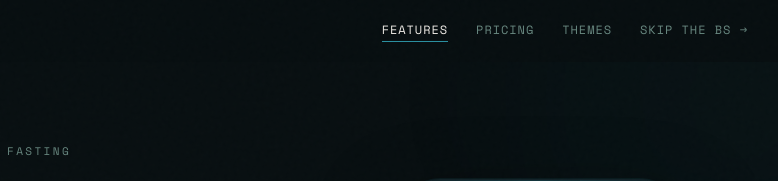
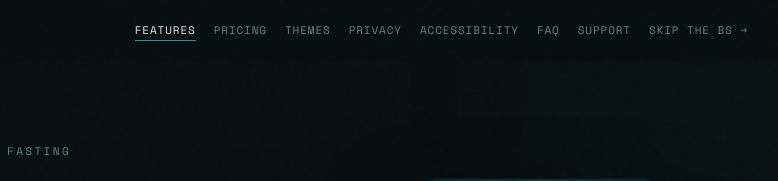
Before and after one commit to Skip-The-BS/nobsif-website, a website: page index.html in a window 1280 px wide. Shown: the top 181 px of the page, 340-1118 px from the left. Drawn offline with nearby package versions, Linux system fonts and the light colour scheme.

Commit message:
fix: align header nav with footer links

```diff
--- a/index.html
+++ b/index.html
@@ -40,6 +40,10 @@
         <a href="/#features" class="nav-link">FEATURES</a>
         <a href="/#pricing" class="nav-link">PRICING</a>
         <a href="/#themes" class="nav-link">THEMES</a>
+        <a href="/privacy" class="nav-link">PRIVACY</a>
+        <a href="/accessibility" class="nav-link">ACCESSIBILITY</a>
+        <a href="/faq" class="nav-link">FAQ</a>
+        <a href="https://skipthebs.app/#support" target="_blank" rel="noopener external" class="nav-link">SUPPORT</a>
         <a href="https://skipthebs.app" target="_blank" rel="noopener external" class="nav-link nav-link-ext">SKIP THE BS &#8594;</a>
       </div>
       <button class="nav-burger" id="navBurger" aria-label="Menu" aria-expanded="false">
@@ -50,6 +54,10 @@
       <a href="/#features" class="nav-mobile-link">FEATURES</a>
       <a href="/#pricing" class="nav-mobile-link">PRICING</a>
       <a href="/#themes" class="nav-mobile-link">THEMES</a>
+      <a href="/privacy" class="nav-mobile-link">PRIVACY</a>
+      <a href="/accessibility" class="nav-mobile-link">ACCESSIBILITY</a>
+      <a href="/faq" class="nav-mobile-link">FAQ</a>
+      <a href="https://skipthebs.app/#support" target="_blank" rel="noopener external" class="nav-mobile-link">SUPPORT &#8599;</a>
       <a href="https://skipthebs.app" target="_blank" rel="noopener external" class="nav-mobile-link">SKIP THE BS &#8599;</a>
     </div>
   </div>
--- a/style.css
+++ b/style.css
@@ -182,17 +182,18 @@ body::before {
 .nav-links {
   display: flex;
   align-items: center;
-  gap: 28px;
+  gap: 18px;
 }
 
 .nav-link {
   font-family: 'Space Mono', monospace;
-  font-size: 12px;
+  font-size: 11px;
   color: var(--dimmed);
   letter-spacing: 0.08em;
   text-decoration: none;
   transition: color 0.2s;
   position: relative;
+  white-space: nowrap;
 }
 .nav-link::after {
   content: '';
```
